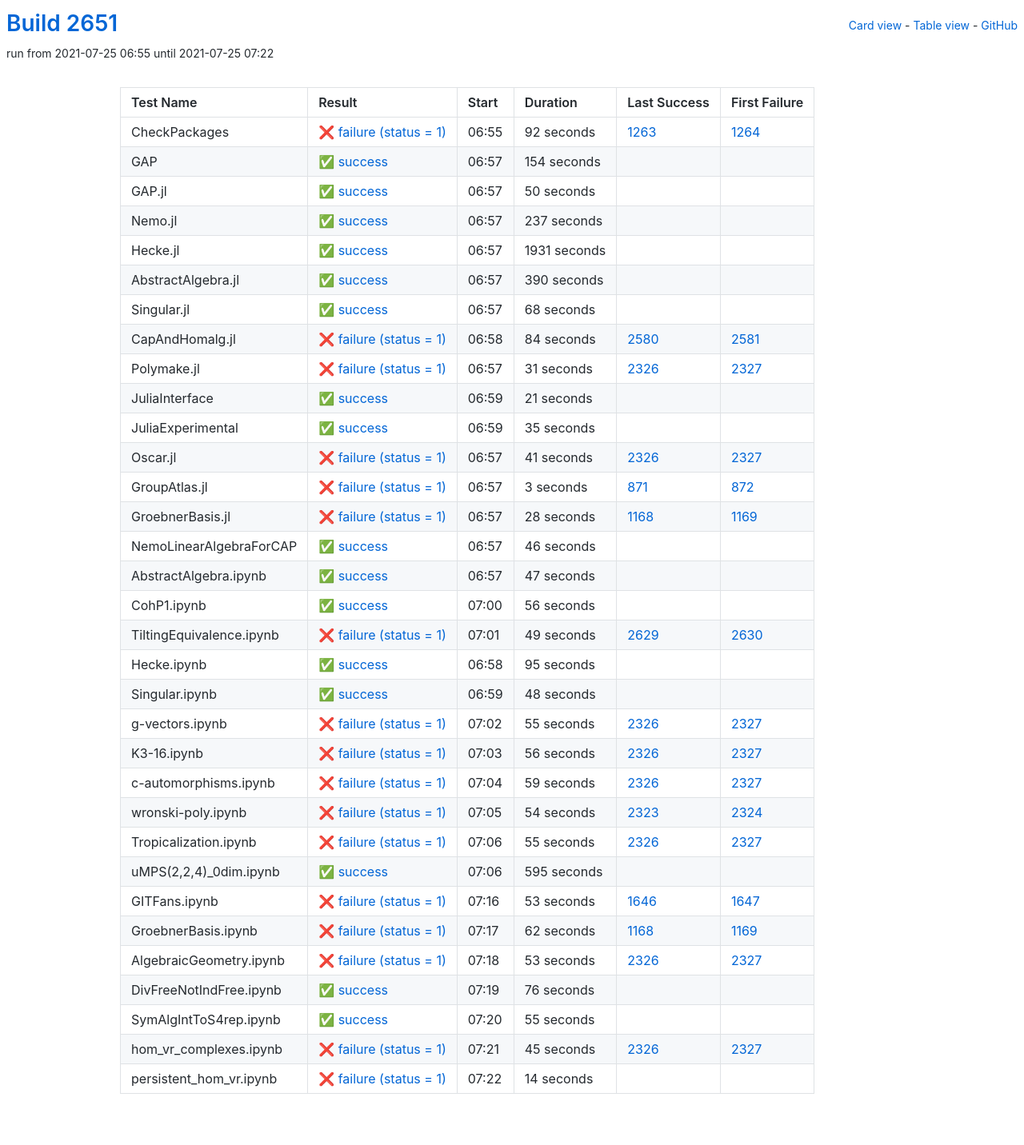
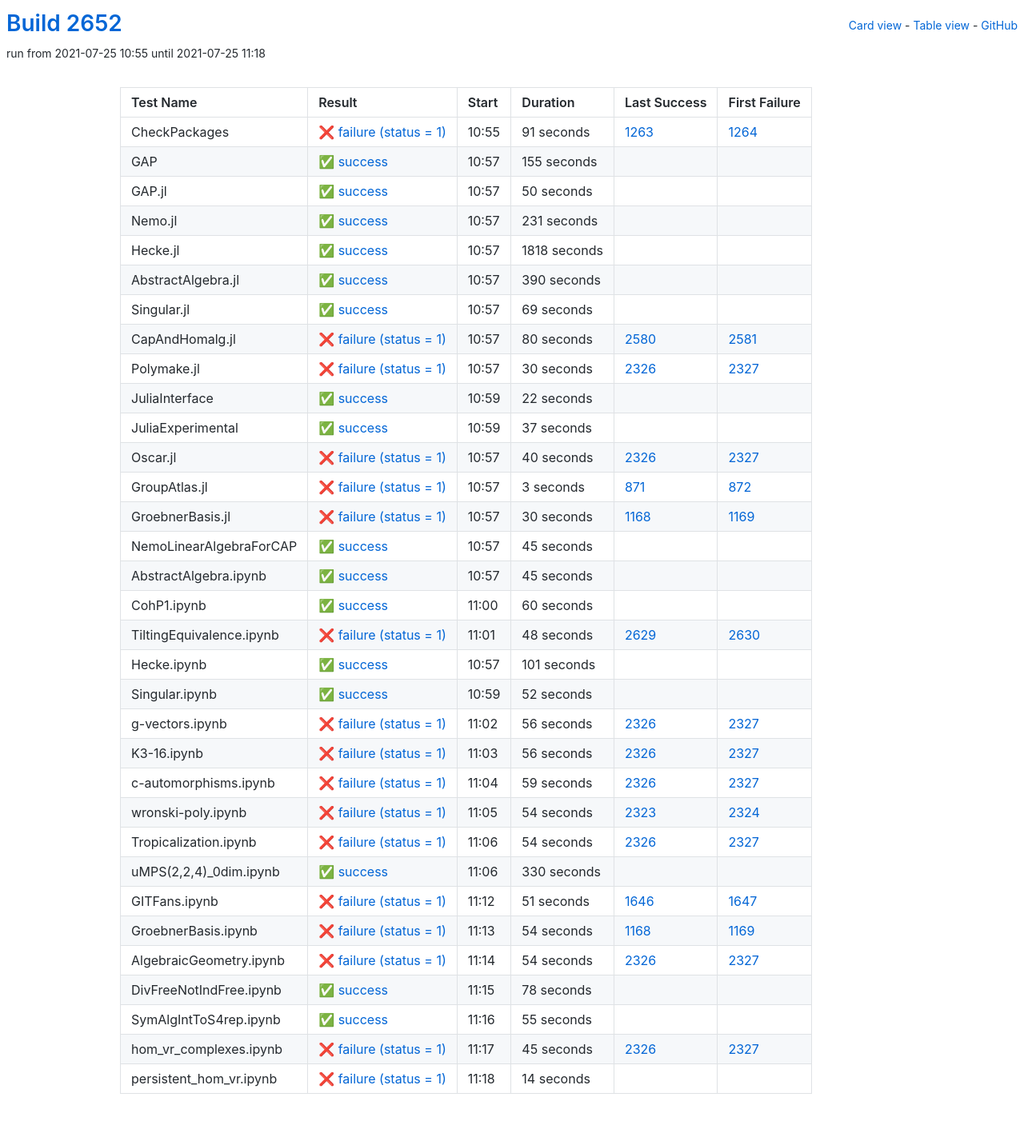
Before and after one commit to oscar-system/oscar-ci-status-stable, a Jekyll site: the page built from table.html, in a window 1280 px wide. Shown: the whole page at 80% size. Built offline with Jekyll 4.4.1, drawn with Linux system fonts in a browser that asks for light colours.

Commit message:
Build #2652

```diff
--- a/_data/ci.yml
+++ b/_data/ci.yml
@@ -1,6 +1,6 @@
 ---
-build: 2651
-build_url: https://oscarci.mathematik.uni-kl.de/job/oscar-stable/2651/
+build: 2652
+build_url: https://oscarci.mathematik.uni-kl.de/job/oscar-stable/2652/
 job: oscar-stable
 organization: oscar-system
 repo: oscar-ci-status-stable
@@ -8,32 +8,32 @@ repourl: https://github.com/oscar-system/oscar-ci-status-stable
 tests:
 - name: CheckPackages
   id: checkpackages
-  log: https://oscarci.mathematik.uni-kl.de/job/oscar-stable/2651/artifact/logs/build-2651/CheckPackages.log
-  start: 2021-07-25 06:55
+  log: https://oscarci.mathematik.uni-kl.de/job/oscar-stable/2652/artifact/logs/build-2652/CheckPackages.log
+  start: 2021-07-25 10:55
   success: false
   exitcode: 1
   status: failure
-  duration: 92
+  duration: 91
   last_success: 1263
   last_success_url: https://oscarci.mathematik.uni-kl.de/job/oscar-stable/1263/
   first_failure: 1264
   first_failure_url: https://oscarci.mathematik.uni-kl.de/job/oscar-stable/1264/
 - name: GAP
   id: gap
-  log: https://oscarci.mathematik.uni-kl.de/job/oscar-stable/2651/artifact/logs/build-2651/GAP.log
-  start: 2021-07-25 06:57
+  log: https://oscarci.mathematik.uni-kl.de/job/oscar-stable/2652/artifact/logs/build-2652/GAP.log
+  start: 2021-07-25 10:57
   success: true
   exitcode: 0
   status: success
-  duration: 154
+  duration: 155
   last_success: false
   last_success_url:
   first_failure: false
   first_failure_url:
 - name: GAP.jl
   id: gap-jl
-  log: https://oscarci.mathematik.uni-kl.de/job/oscar-stable/2651/artifact/logs/build-2651/GAP.jl.log
-  start: 2021-07-25 06:57
+  log: https://oscarci.mathematik.uni-kl.de/job/oscar-stable/2652/artifact/logs/build-2652/GAP.jl.log
+  start: 2021-07-25 10:57
   success: true
   exitcode: 0
   status: success
@@ -44,32 +44,32 @@ tests:
   first_failure_url:
 - name: Nemo.jl
   id: nemo-jl
-  log: https://oscarci.mathematik.uni-kl.de/job/oscar-stable/2651/artifact/logs/build-2651/Nemo.jl.log
-  start: 2021-07-25 06:57
+  log: https://oscarci.mathematik.uni-kl.de/job/oscar-stable/2652/artifact/logs/build-2652/Nemo.jl.log
+  start: 2021-07-25 10:57
   success: true
   exitcode: 0
   status: success
-  duration: 237
+  duration: 231
   last_success: false
   last_success_url:
   first_failure: false
   first_failure_url:
 - name: Hecke.jl
   id: hecke-jl
-  log: https://oscarci.mathematik.uni-kl.de/job/oscar-stable/2651/artifact/logs/build-2651/Hecke.jl.log
-  start: 2021-07-25 06:57
+  log: https://oscarci.mathematik.uni-kl.de/job/oscar-stable/2652/artifact/logs/build-2652/Hecke.jl.log
+  start: 2021-07-25 10:57
   success: true
   exitcode: 0
   status: success
-  duration: 1931
+  duration: 1818
   last_success: false
   last_success_url:
   first_failure: false
   first_failure_url:
 - name: AbstractAlgebra.jl
   id: abstractalgebra-jl
-  log: https://oscarci.mathematik.uni-kl.de/job/oscar-stable/2651/artifact/logs/build-2651/AbstractAlgebra.jl.log
-  start: 2021-07-25 06:57
+  log: https://oscarci.mathematik.uni-kl.de/job/oscar-stable/2652/artifact/logs/build-2652/AbstractAlgebra.jl.log
+  start: 2021-07-25 10:57
   success: true
   exitcode: 0
   status: success
@@ -80,80 +80,80 @@ tests:
   first_failure_url:
 - name: Singular.jl
   id: singular-jl
-  log: https://oscarci.mathematik.uni-kl.de/job/oscar-stable/2651/artifact/logs/build-2651/Singular.jl.log
-  start: 2021-07-25 06:57
+  log: https://oscarci.mathematik.uni-kl.de/job/oscar-stable/2652/artifact/logs/build-2652/Singular.jl.log
+  start: 2021-07-25 10:57
   success: true
   exitcode: 0
   status: success
-  duration: 68
+  duration: 69
   last_success: false
   last_success_url:
   first_failure: false
   first_failure_url:
 - name: CapAndHomalg.jl
   id: capandhomalg-jl
-  log: https://oscarci.mathematik.uni-kl.de/job/oscar-stable/2651/artifact/logs/build-2651/CapAndHomalg.jl.log
-  start: 2021-07-25 06:58
+  log: https://oscarci.mathematik.uni-kl.de/job/oscar-stable/2652/artifact/logs/build-2652/CapAndHomalg.jl.log
+  start: 2021-07-25 10:57
   success: false
   exitcode: 1
   status: failure
-  duration: 84
+  duration: 80
   last_success: 2580
   last_success_url: https://oscarci.mathematik.uni-kl.de/job/oscar-stable/2580/
   first_failure: 2581
   first_failure_url: https://oscarci.mathematik.uni-kl.de/job/oscar-stable/2581/
 - name: Polymake.jl
   id: polymake-jl
-  log: https://oscarci.mathematik.uni-kl.de/job/oscar-stable/2651/artifact/logs/build-2651/Polymake.jl.log
-  start: 2021-07-25 06:57
+  log: https://oscarci.mathematik.uni-kl.de/job/oscar-stable/2652/artifact/logs/build-2652/Polymake.jl.log
+  start: 2021-07-25 10:57
   success: false
   exitcode: 1
   status: failure
-  duration: 31
+  duration: 30
   last_success: 2326
   last_success_url: https://oscarci.mathematik.uni-kl.de/job/oscar-stable/2326/
   first_failure: 2327
   first_failure_url: https://oscarci.mathematik.uni-kl.de/job/oscar-stable/2327/
 - name: JuliaInterface
   id: juliainterface
-  log: https://oscarci.mathematik.uni-kl.de/job/oscar-stable/2651/artifact/logs/build-2651/JuliaInterface.log
-  start: 2021-07-25 06:59
+  log: https://oscarci.mathematik.uni-kl.de/job/oscar-stable/2652/artifact/logs/build-2652/JuliaInterface.log
+  start: 2021-07-25 10:59
   success: true
   exitcode: 0
   status: success
-  duration: 21
+  duration: 22
   last_success: false
   last_success_url:
   first_failure: false
   first_failure_url:
 - name: JuliaExperimental
   id: juliaexperimental
-  log: https://oscarci.mathematik.uni-kl.de/job/oscar-stable/2651/artifact/logs/build-2651/JuliaExperimental.log
-  start: 2021-07-25 06:59
+  log: https://oscarci.mathematik.uni-kl.de/job/oscar-stable/2652/artifact/logs/build-2652/JuliaExperimental.log
+  start: 2021-07-25 10:59
   success: true
   exitcode: 0
   status: success
-  duration: 35
+  duration: 37
   last_success: false
   last_success_url:
   first_failure: false
   first_failure_url:
 - name: Oscar.jl
   id: oscar-jl
-  log: https://oscarci.mathematik.uni-kl.de/job/oscar-stable/2651/artifact/logs/build-2651/Oscar.jl.log
-  start: 2021-07-25 06:57
+  log: https://oscarci.mathematik.uni-kl.de/job/oscar-stable/2652/artifact/logs/build-2652/Oscar.jl.log
+  start: 2021-07-25 10:57
   success: false
   exitcode: 1
   status: failure
-  duration: 41
+  duration: 40
   last_success: 2326
   last_success_url: https://oscarci.mathematik.uni-kl.de/job/oscar-stable/2326/
   first_failure: 2327
   first_failure_url: https://oscarci.mathematik.uni-kl.de/job/oscar-stable/2327/
 - name: GroupAtlas.jl
   id: groupatlas-jl
-  log: https://oscarci.mathematik.uni-kl.de/job/oscar-stable/2651/artifact/logs/build-2651/GroupAtlas.jl.log
-  start: 2021-07-25 06:57
+  log: https://oscarci.mathematik.uni-kl.de/job/oscar-stable/2652/artifact/logs/build-2652/GroupAtlas.jl.log
+  start: 2021-07-25 10:57
   success: false
   exitcode: 1
   status: failure
@@ -164,104 +164,104 @@ tests:
   first_failure_url: https://oscarci.mathematik.uni-kl.de/job/oscar-stable/872/
 - name: GroebnerBasis.jl
   id: groebnerbasis-jl
-  log: https://oscarci.mathematik.uni-kl.de/job/oscar-stable/2651/artifact/logs/build-2651/GroebnerBasis.jl.log
-  start: 2021-07-25 06:57
+  log: https://oscarci.mathematik.uni-kl.de/job/oscar-stable/2652/artifact/logs/build-2652/GroebnerBasis.jl.log
+  start: 2021-07-25 10:57
   success: false
   exitcode: 1
   status: failure
-  duration: 28
+  duration: 30
   last_success: 1168
   last_success_url: https://oscarci.mathematik.uni-kl.de/job/oscar-stable/1168/
   first_failure: 1169
   first_failure_url: https://oscarci.mathematik.uni-kl.de/job/oscar-stable/1169/
 - name: NemoLinearAlgebraForCAP
   id: nemolinearalgebraforcap
-  log: https://oscarci.mathematik.uni-kl.de/job/oscar-stable/2651/artifact/logs/build-2651/NemoLinearAlgebraForCAP.log
-  start: 2021-07-25 06:57
+  log: https://oscarci.mathematik.uni-kl.de/job/oscar-stable/2652/artifact/logs/build-2652/NemoLinearAlgebraForCAP.log
+  start: 2021-07-25 10:57
   success: true
   exitcode: 0
   status: success
-  duration: 46
+  duration: 45
   last_success: false
   last_success_url:
   first_failure: false
   first_failure_url:
 - name: AbstractAlgebra.ipynb
   id: abstractalgebra-ipynb
-  log: https://oscarci.mathematik.uni-kl.de/job/oscar-stable/2651/artifact/logs/build-2651/AbstractAlgebra.ipynb.log
-  start: 2021-07-25 06:57
+  log: https://oscarci.mathematik.uni-kl.de/job/oscar-stable/2652/artifact/logs/build-2652/AbstractAlgebra.ipynb.log
+  start: 2021-07-25 10:57
   success: true
   exitcode: 0
   status: success
-  duration: 47
+  duration: 45
   last_success: false
   last_success_url:
   first_failure: false
   first_failure_url:
 - name: CohP1.ipynb
   id: cohp1-ipynb
-  log: https://oscarci.mathematik.uni-kl.de/job/oscar-stable/2651/artifact/logs/build-2651/CohP1.ipynb.log
-  start: 2021-07-25 07:00
+  log: https://oscarci.mathematik.uni-kl.de/job/oscar-stable/2652/artifact/logs/build-2652/CohP1.ipynb.log
+  start: 2021-07-25 11:00
   success: true
   exitcode: 0
   status: success
-  duration: 56
+  duration: 60
   last_success: false
   last_success_url:
   first_failure: false
   first_failure_url:
 - name: TiltingEquivalence.ipynb
   id: tiltingequivalence-ipynb
-  log: https://oscarci.mathematik.uni-kl.de/job/oscar-stable/2651/artifact/logs/build-2651/TiltingEquivalence.ipynb.log
-  start: 2021-07-25 07:01
+  log: https://oscarci.mathematik.uni-kl.de/job/oscar-stable/2652/artifact/logs/build-2652/TiltingEquivalence.ipynb.log
+  start: 2021-07-25 11:01
   success: false
   exitcode: 1
   status: failure
-  duration: 49
+  duration: 48
   last_success: 2629
   last_success_url: https://oscarci.mathematik.uni-kl.de/job/oscar-stable/2629/
   first_failure: 2630
   first_failure_url: https://oscarci.mathematik.uni-kl.de/job/oscar-stable/2630/
 - name: Hecke.ipynb
   id: hecke-ipynb
-  log: https://oscarci.mathematik.uni-kl.de/job/oscar-stable/2651/artifact/logs/build-2651/Hecke.ipynb.log
-  start: 2021-07-25 06:58
+  log: https://oscarci.mathematik.uni-kl.de/job/oscar-stable/2652/artifact/logs/build-2652/Hecke.ipynb.log
+  start: 2021-07-25 10:57
   success: true
   exitcode: 0
   status: success
-  duration: 95
+  duration: 101
   last_success: false
   last_success_url:
   first_failure: false
   first_failure_url:
 - name: Singular.ipynb
   id: singular-ipynb
-  log: https://oscarci.mathematik.uni-kl.de/job/oscar-stable/2651/artifact/logs/build-2651/Singular.ipynb.log
-  start: 2021-07-25 06:59
+  log: https://oscarci.mathematik.uni-kl.de/job/oscar-stable/2652/artifact/logs/build-2652/Singular.ipynb.log
+  start: 2021-07-25 10:59
   success: true
   exitcode: 0
   status: success
-  duration: 48
+  duration: 52
   last_success: false
   last_success_url:
   first_failure: false
   first_failure_url:
 - name: g-vectors.ipynb
   id: g-vectors-ipynb
-  log: https://oscarci.mathematik.uni-kl.de/job/oscar-stable/2651/artifact/logs/build-2651/g-vectors.ipynb.log
-  start: 2021-07-25 07:02
+  log: https://oscarci.mathematik.uni-kl.de/job/oscar-stable/2652/artifact/logs/build-2652/g-vectors.ipynb.log
+  start: 2021-07-25 11:02
   success: false
   exitcode: 1
   status: failure
-  duration: 55
+  duration: 56
   last_success: 2326
   last_success_url: https://oscarci.mathematik.uni-kl.de/job/oscar-stable/2326/
   first_failure: 2327
   first_failure_url: https://oscarci.mathematik.uni-kl.de/job/oscar-stable/2327/
 - name: K3-16.ipynb
   id: k3-16-ipynb
-  log: https://oscarci.mathematik.uni-kl.de/job/oscar-stable/2651/artifact/logs/build-2651/K3-16.ipynb.log
-  start: 2021-07-25 07:03
+  log: https://oscarci.mathematik.uni-kl.de/job/oscar-stable/2652/artifact/logs/build-2652/K3-16.ipynb.log
+  start: 2021-07-25 11:03
   success: false
   exitcode: 1
   status: failure
@@ -272,8 +272,8 @@ tests:
   first_failure_url: https://oscarci.mathematik.uni-kl.de/job/oscar-stable/2327/
 - name: c-automorphisms.ipynb
   id: c-automorphisms-ipynb
-  log: https://oscarci.mathematik.uni-kl.de/job/oscar-stable/2651/artifact/logs/build-2651/c-automorphisms.ipynb.log
-  start: 2021-07-25 07:04
+  log: https://oscarci.mathematik.uni-kl.de/job/oscar-stable/2652/artifact/logs/build-2652/c-automorphisms.ipynb.log
+  start: 2021-07-25 11:04
   success: false
   exitcode: 1
   status: failure
@@ -284,8 +284,8 @@ tests:
   first_failure_url: https://oscarci.mathematik.uni-kl.de/job/oscar-stable/2327/
 - name: wronski-poly.ipynb
   id: wronski-poly-ipynb
-  log: https://oscarci.mathematik.uni-kl.de/job/oscar-stable/2651/artifact/logs/build-2651/wronski-poly.ipynb.log
-  start: 2021-07-25 07:05
+  log: https://oscarci.mathematik.uni-kl.de/job/oscar-stable/2652/artifact/logs/build-2652/wronski-poly.ipynb.log
+  start: 2021-07-25 11:05
   success: false
   exitcode: 1
   status: failure
@@ -296,80 +296,80 @@ tests:
   first_failure_url: https://oscarci.mathematik.uni-kl.de/job/oscar-stable/2324/
 - name: Tropicalization.ipynb
   id: tropicalization-ipynb
-  log: https://oscarci.mathematik.uni-kl.de/job/oscar-stable/2651/artifact/logs/build-2651/Tropicalization.ipynb.log
-  start: 2021-07-25 07:06
+  log: https://oscarci.mathematik.uni-kl.de/job/oscar-stable/2652/artifact/logs/build-2652/Tropicalization.ipynb.log
+  start: 2021-07-25 11:06
   success: false
   exitcode: 1
   status: failure
-  duration: 55
+  duration: 54
   last_success: 2326
   last_success_url: https://oscarci.mathematik.uni-kl.de/job/oscar-stable/2326/
   first_failure: 2327
   first_failure_url: https://oscarci.mathematik.uni-kl.de/job/oscar-stable/2327/
 - name: uMPS(2,2,4)_0dim.ipynb
   id: umps-2-2-4-0dim-ipynb
-  log: https://oscarci.mathematik.uni-kl.de/job/oscar-stable/2651/artifact/logs/build-2651/uMPS-2-2-4-_0dim.ipynb.log
-  start: 2021-07-25 07:06
+  log: https://oscarci.mathematik.uni-kl.de/job/oscar-stable/2652/artifact/logs/build-2652/uMPS-2-2-4-_0dim.ipynb.log
+  start: 2021-07-25 11:06
   success: true
   exitcode: 0
   status: success
-  duration: 595
+  duration: 330
   last_success: false
   last_success_url:
   first_failure: false
   first_failure_url:
 - name: GITFans.ipynb
   id: gitfans-ipynb
-  log: https://oscarci.mathematik.uni-kl.de/job/oscar-stable/2651/artifact/logs/build-2651/GITFans.ipynb.log
-  start: 2021-07-25 07:16
+  log: https://oscarci.mathematik.uni-kl.de/job/oscar-stable/2652/artifact/logs/build-2652/GITFans.ipynb.log
+  start: 2021-07-25 11:12
   success: false
   exitcode: 1
   status: failure
-  duration: 53
+  duration: 51
   last_success: 1646
   last_success_url: https://oscarci.mathematik.uni-kl.de/job/oscar-stable/1646/
   first_failure: 1647
   first_failure_url: https://oscarci.mathematik.uni-kl.de/job/oscar-stable/1647/
 - name: GroebnerBasis.ipynb
   id: groebnerbasis-ipynb
-  log: https://oscarci.mathematik.uni-kl.de/job/oscar-stable/2651/artifact/logs/build-2651/GroebnerBasis.ipynb.log
-  start: 2021-07-25 07:17
+  log: https://oscarci.mathematik.uni-kl.de/job/oscar-stable/2652/artifact/logs/build-2652/GroebnerBasis.ipynb.log
+  start: 2021-07-25 11:13
   success: false
   exitcode: 1
   status: failure
-  duration: 62
+  duration: 54
   last_success: 1168
   last_success_url: https://oscarci.mathematik.uni-kl.de/job/oscar-stable/1168/
   first_failure: 1169
   first_failure_url: https://oscarci.mathematik.uni-kl.de/job/oscar-stable/1169/
 - name: AlgebraicGeometry.ipynb
   id: algebraicgeometry-ipynb
-  log: https://oscarci.mathematik.uni-kl.de/job/oscar-stable/2651/artifact/logs/build-2651/AlgebraicGeometry.ipynb.log
-  start: 2021-07-25 07:18
+  log: https://oscarci.mathematik.uni-kl.de/job/oscar-stable/2652/artifact/logs/build-2652/AlgebraicGeometry.ipynb.log
+  start: 2021-07-25 11:14
   success: false
   exitcode: 1
   status: failure
-  duration: 53
+  duration: 54
   last_success: 2326
   last_success_url: https://oscarci.mathematik.uni-kl.de/job/oscar-stable/2326/
   first_failure: 2327
   first_failure_url: https://oscarci.mathematik.uni-kl.de/job/oscar-stable/2327/
 - name: DivFreeNotIndFree.ipynb
   id: divfreenotindfree-ipynb
-  log: https://oscarci.mathematik.uni-kl.de/job/oscar-stable/2651/artifact/logs/build-2651/DivFreeNotIndFree.ipynb.log
-  start: 2021-07-25 07:19
+  log: https://oscarci.mathematik.uni-kl.de/job/oscar-stable/2652/artifact/logs/build-2652/DivFreeNotIndFree.ipynb.log
+  start: 2021-07-25 11:15
   success: true
   exitcode: 0
   status: success
-  duration: 76
+  duration: 78
   last_success: false
   last_success_url:
   first_failure: false
   first_failure_url:
 - name: SymAlgIntToS4rep.ipynb
   id: symalginttos4rep-ipynb
-  log: https://oscarci.mathematik.uni-kl.de/job/oscar-stable/2651/artifact/logs/build-2651/SymAlgIntToS4rep.ipynb.log
-  start: 2021-07-25 07:20
+  log: https://oscarci.mathematik.uni-kl.de/job/oscar-stable/2652/artifact/logs/build-2652/SymAlgIntToS4rep.ipynb.log
+  start: 2021-07-25 11:16
   success: true
   exitcode: 0
   status: success
@@ -380,8 +380,8 @@ tests:
   first_failure_url:
 - name: hom_vr_complexes.ipynb
   id: hom-vr-complexes-ipynb
-  log: https://oscarci.mathematik.uni-kl.de/job/oscar-stable/2651/artifact/logs/build-2651/hom_vr_complexes.ipynb.log
-  start: 2021-07-25 07:21
+  log: https://oscarci.mathematik.uni-kl.de/job/oscar-stable/2652/artifact/logs/build-2652/hom_vr_complexes.ipynb.log
+  start: 2021-07-25 11:17
   success: false
   exitcode: 1
   status: failure
@@ -392,8 +392,8 @@ tests:
   first_failure_url: https://oscarci.mathematik.uni-kl.de/job/oscar-stable/2327/
 - name: persistent_hom_vr.ipynb
   id: persistent-hom-vr-ipynb
-  log: https://oscarci.mathematik.uni-kl.de/job/oscar-stable/2651/artifact/logs/build-2651/persistent_hom_vr.ipynb.log
-  start: 2021-07-25 07:22
+  log: https://oscarci.mathematik.uni-kl.de/job/oscar-stable/2652/artifact/logs/build-2652/persistent_hom_vr.ipynb.log
+  start: 2021-07-25 11:18
   success: false
   exitcode: 1
   status: failure
```
Also changed, not shown: README.md.
